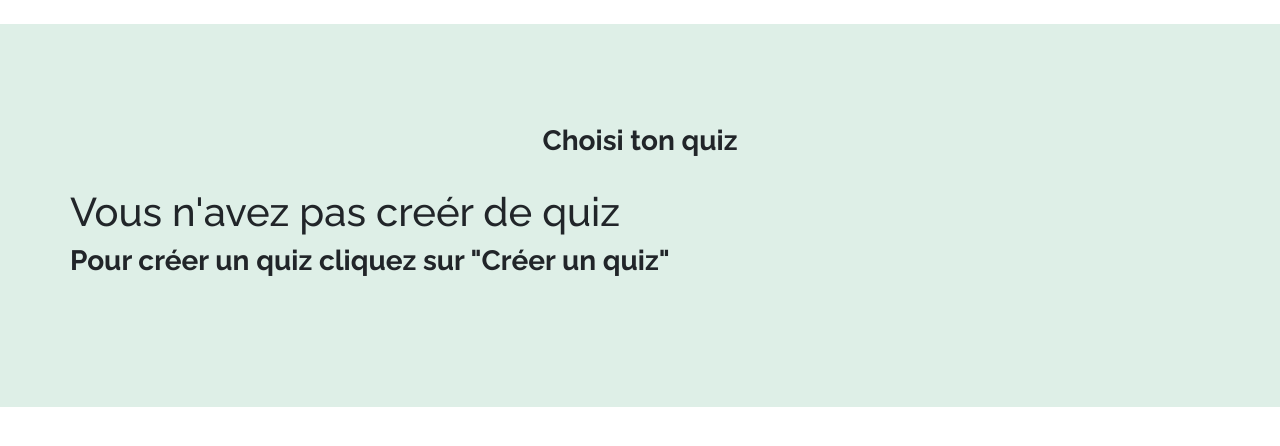
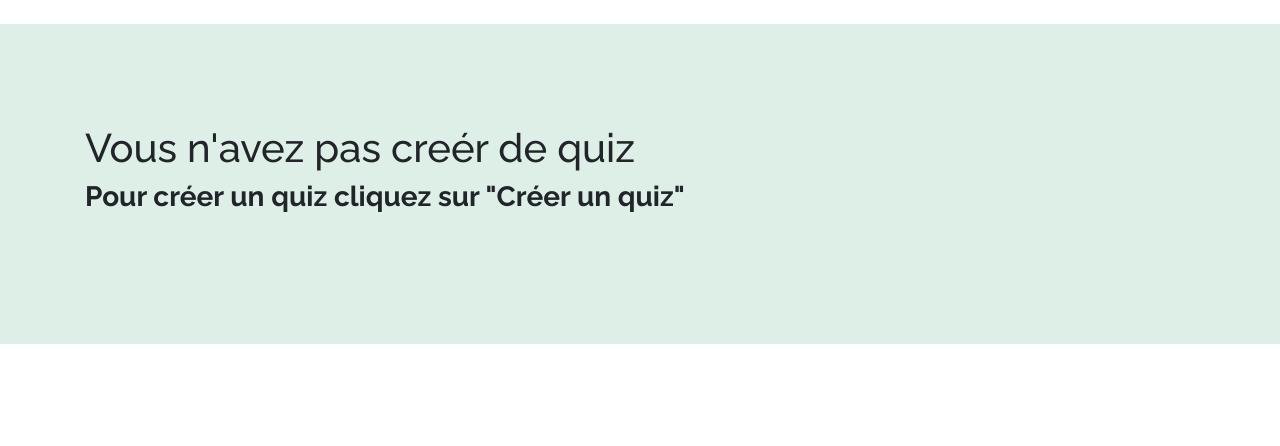
Before and after one commit to Slynax/django_project, a Django app: page /my_quiz/ in a window 1280 px wide. Shown: the part 56-502 px from the top of the page. Run offline with Django 4.2, Linux system fonts and the light colour scheme; a user stored in the database is signed in; data comes from the database, SQL or seed files in the repository; some libraries are stand-ins or nearby versions.

Commit message:
fix 'mes quiz' empty

```diff
--- a/templates/my_quiz.html
+++ b/templates/my_quiz.html
@@ -7,12 +7,14 @@
 
     <div class="wrapper-grey padded">
       <div class="container">
-          <h2 class="text-center">Choisi ton quiz</h2>
-          <div class="row">
+
           {% if object_list|length == 0 %}
             <h1>Vous n'avez pas creér de quiz</h1>
               <h2>Pour créer un quiz cliquez sur "Créer un quiz"</h2>
+              <div class="row">
           {% else %}
+              <h2 class="text-center">Choisi ton quiz</h2>
+                <div class="row">
               {% for quiz in object_list %}
 
                     <div class="col-sm-4">
```
